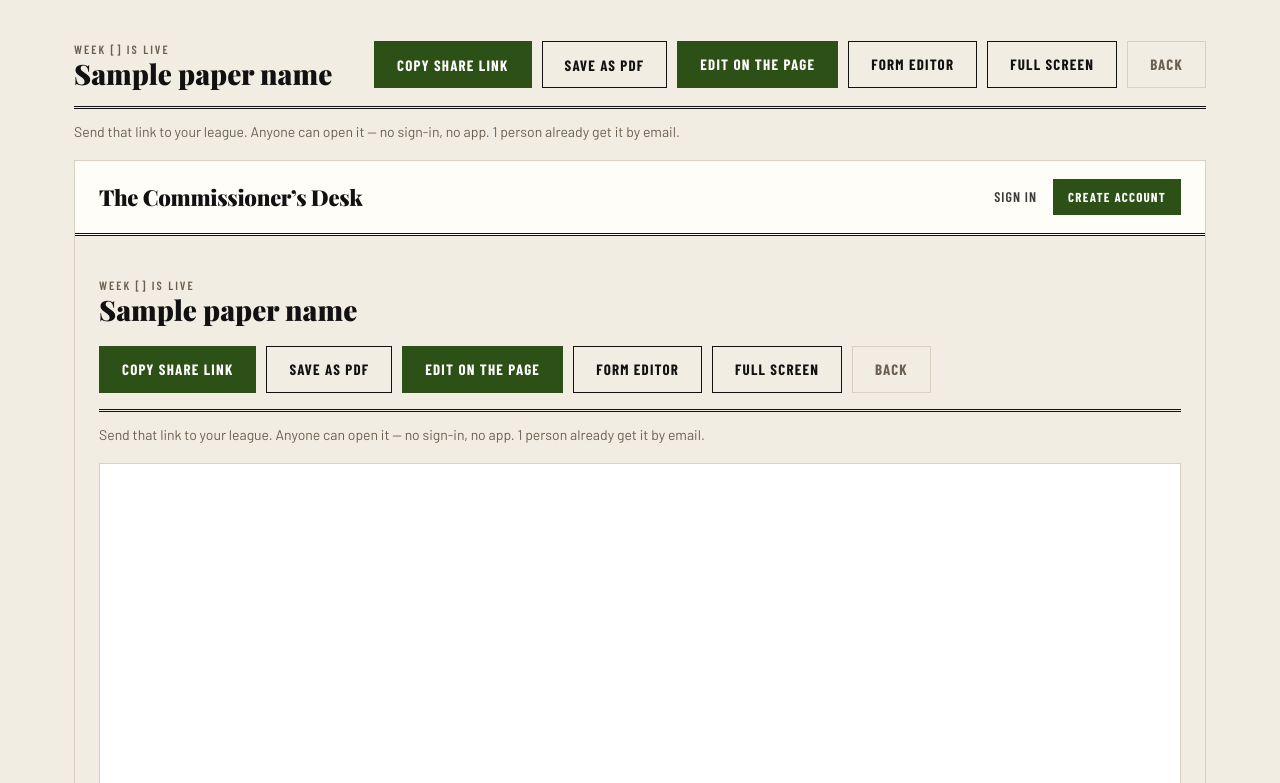
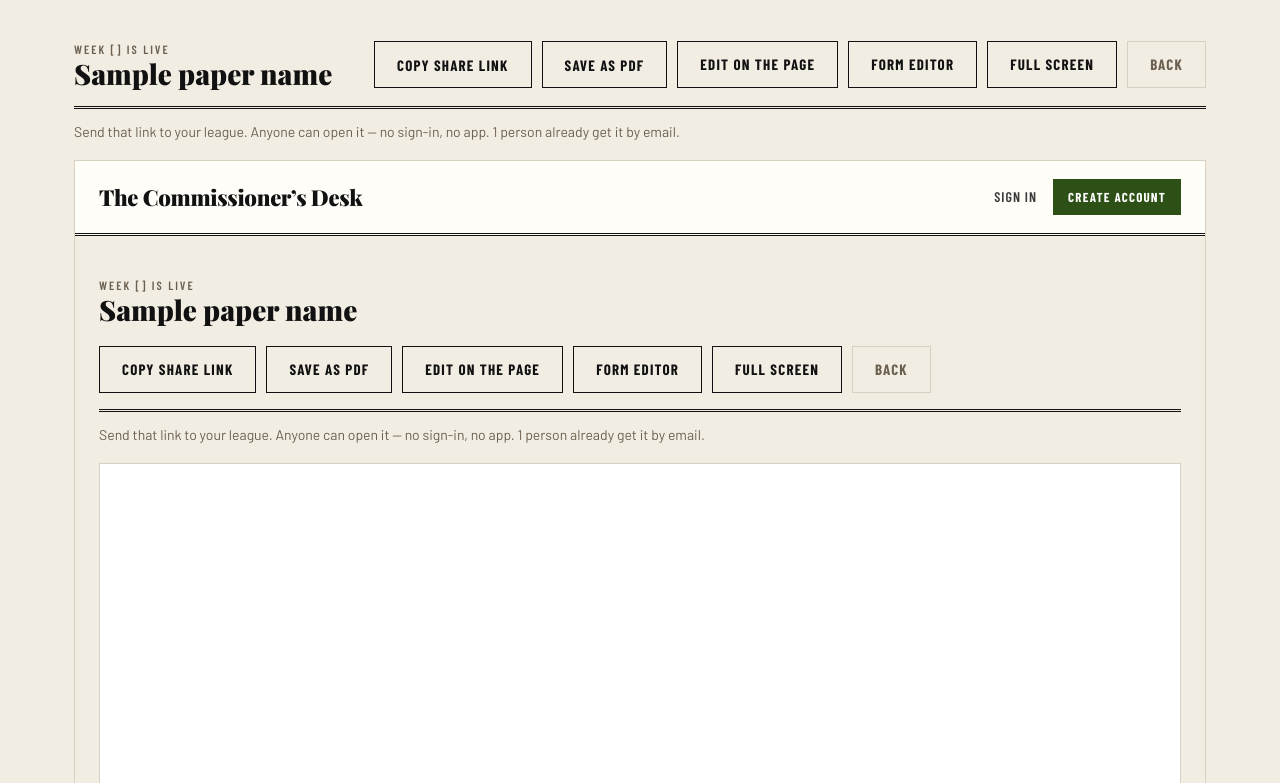
Before and after one commit to JHHammond/FantasyFootballNewsletter, a FastAPI app: template web/templates/published.html in a window 1280 px wide. Shown: the part 75-858 px from the top of the page. Run offline with FastAPI, Linux system fonts and the light colour scheme; the template is opened without the code that fills it: most values are stand-ins (such as "Sample title", 1, 10 or a date in 2020); some libraries are stand-ins or nearby versions; some web fonts are replaced.

Commit message:
Paper toolbar: every button in the outlined style
Co-Authored-By: Claude Opus 5 <noreply@anthropic.com>
Claude-Session: https://claude.ai/code/session_0178JrB5w9YKhnKPimdeCttd

```diff
--- a/web/templates/published.html
+++ b/web/templates/published.html
@@ -11,12 +11,12 @@
         <div class="published-title">{{ paper_name }}</div>
     </div>
     <div class="published-actions">
-        <button type="button" class="btn btn-primary" id="copy-btn"
+        <button type="button" class="btn" id="copy-btn"
                 data-link="{{ public_base() }}/p/{{ league.public_slug }}">
             Copy share link
         </button>
         <button type="button" class="btn" id="pdf-btn">Save as PDF</button>
-        <a class="btn btn-primary" href="/l/{{ league.admin_token }}/live-edit/{{ week }}">Edit on the page</a>
+        <a class="btn" href="/l/{{ league.admin_token }}/live-edit/{{ week }}">Edit on the page</a>
         <a class="btn" href="/l/{{ league.admin_token }}/edit/{{ week }}">Form editor</a>
         <a class="btn" href="{{ paper_url }}" target="_blank" rel="noopener">Full screen</a>
         <a class="btn btn-ghost" href="/l/{{ league.admin_token }}">Back</a>
```
